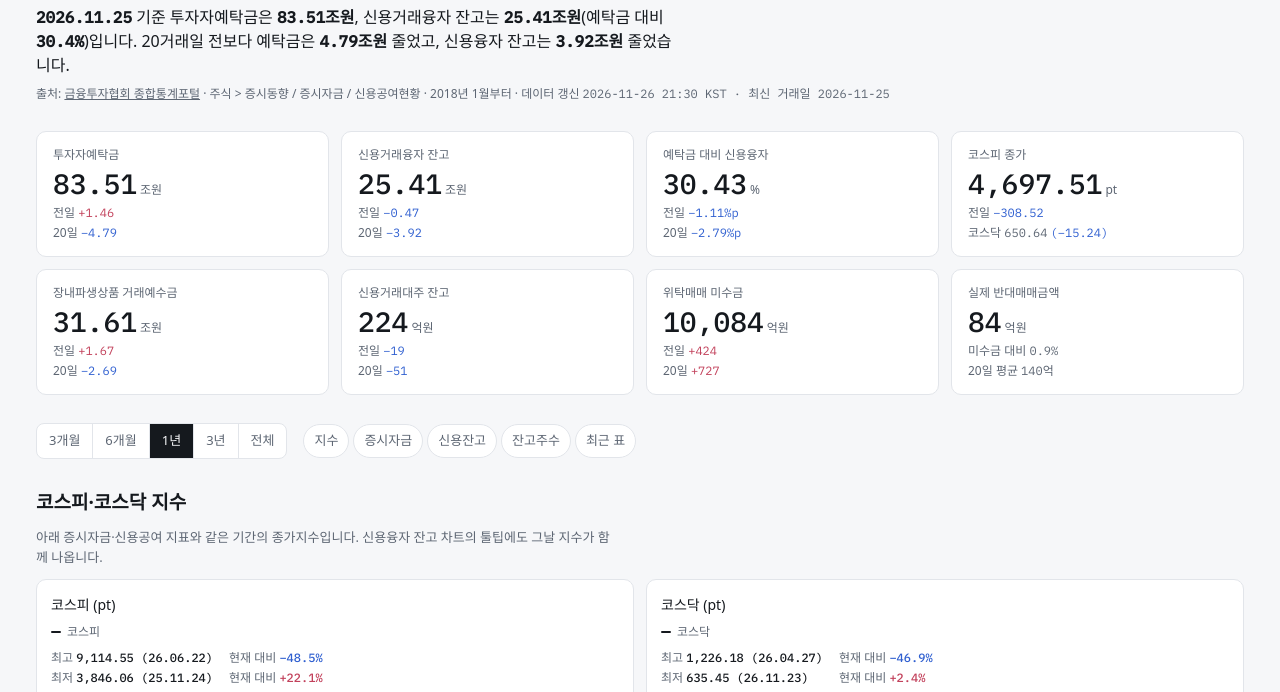
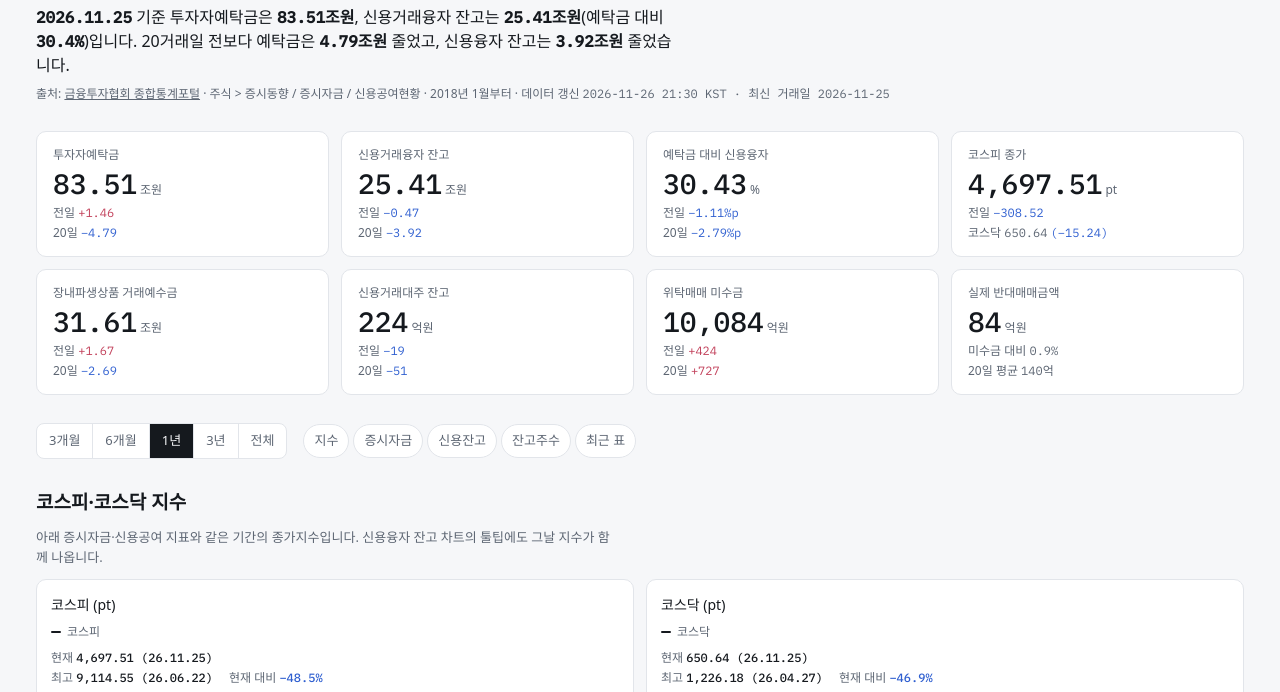
Before and after one commit to mungmoong1004/kofia-market-funds, a plain HTML site: page docs/index.html in a window 1280 px wide. Shown: the part 100-792 px from the top of the page. Drawn offline with nearby package versions, Linux system fonts and the light colour scheme; a web font is replaced by a local one.

Commit message:
지수 차트 요약에 현재가 추가
Co-Authored-By: Claude Opus 5.5 <noreply@anthropic.com>

```diff
--- a/docs/index.html
+++ b/docs/index.html
@@ -85,6 +85,7 @@ body::before { content: ""; position: fixed; inset: 0 0 auto; height: env(safe-a
 .nav a:hover { color: var(--fg); }
 .ext { display: grid; grid-template-columns: repeat(2, minmax(0, max-content)); gap: 2px 16px; font-size: 12px; color: var(--muted); }
 .ext:empty { display: none; }
+.ext-now { grid-column: 1 / -1; }
 .ext b { font-family: var(--mono); font-weight: 500; color: var(--fg); }
 .ext b.up { color: var(--up); } .ext b.down { color: var(--down); }
 .ext-label { font-size: 11px; font-family: var(--mono); fill: var(--fg); paint-order: stroke; stroke: var(--panel); stroke-width: 3px; }
@@ -369,7 +370,9 @@ details ul { margin: 8px 0 0; padding-left: 1.2em; font-size: 13px; color: var(-
             s.append(b); return s;
           };
           const pf = (v) => (v > 0 ? '+' : v < 0 ? '−' : '±') + Math.abs(v).toFixed(1) + '%';
+          const now = item('현재', cfg.fmt(cur[k]) + ' (' + md(cur.date) + ')'); now.className = 'ext-now';
           box.replaceChildren(
+            now,
             item('최고', cfg.fmt(hi[k]) + ' (' + md(hi.date) + ')'),
             item('현재 대비', pf(fromHi), fromHi < 0 ? 'down' : fromHi > 0 ? 'up' : ''),
             item('최저', cfg.fmt(lo[k]) + ' (' + md(lo.date) + ')'),
```
